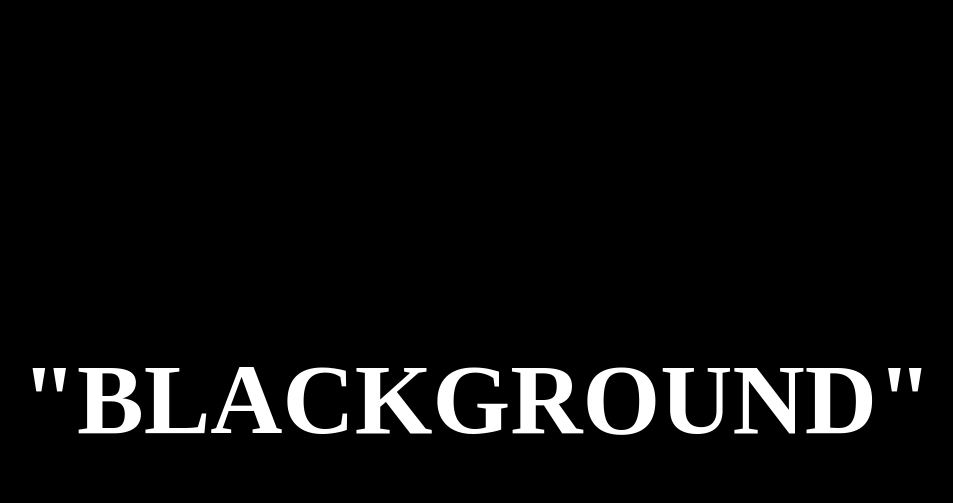
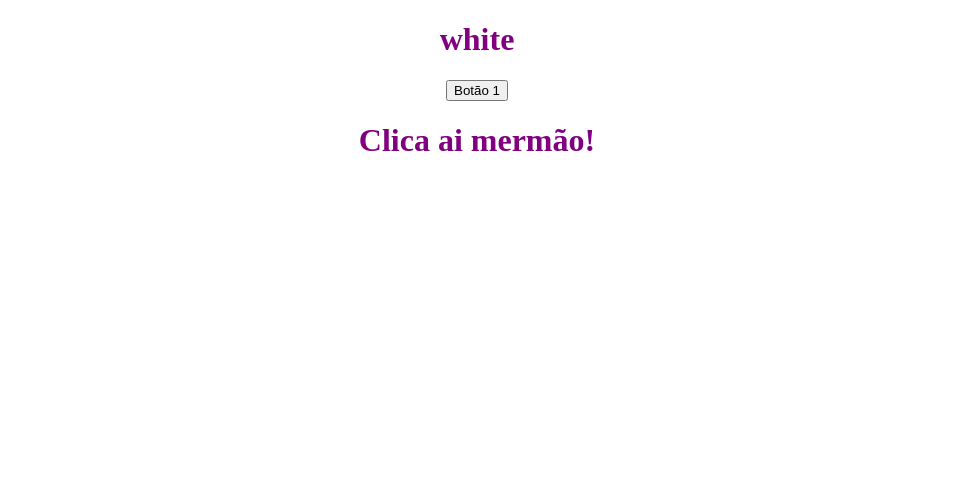
Before and after one commit to ijefin/JS, a website: page Javascript/index.html in a window 1280 px wide. Shown: the whole page, without its empty margins (163-1116 px from the left). Drawn offline with Linux system fonts and the light colour scheme.

Commit message:
chupa essa manga ae porra

```diff
--- /dev/null
+++ b/Javascript/ensinandoODaniel.js
@@ -0,0 +1,26 @@
+var ensinando = document.querySelector("button");
+
+function mostraPenis() {
+  return alert("8===D");
+}
+
+function alteraCorDeFundo() {
+  debugger;
+  const color = "black";
+  document.getElementById("daniel").style.backgroundColor = color;
+  alteraCorDeFonte();
+  document.getElementById("butao1").style.display = "none";
+  document.getElementById("butao2").style.display = "inline-flex";
+}
+
+function alteraCorDeFonte() {
+  const color = "white";
+  document.getElementById("cu").style.color = color;
+}
+
+function reverso() {
+  document.getElementById("daniel").style.backgroundColor = "white";
+  document.getElementById("cu").style.color = "black";
+  document.getElementById("butao1").style.display = "inline-flex";
+  document.getElementById("butao2").style.display = "none";
+}
--- a/Javascript/index.html
+++ b/Javascript/index.html
@@ -6,18 +6,13 @@
     <meta name="viewport" content="width=device-width, initial-scale=1.0" />
     <title>Document</title>
   </head>
-  <body style="background-color: black">
-    <h1
-      style="
-        color: white;
-        line-height: 200px;
-        height: 200px;
-        margin-top: 300px;
-        text-align: center;
-        font-size: 100px;
-      "
-    >
-      "BLACKGROUND"
-    </h1>
-  </body>
+    <body id="daniel" style="background-color: white">
+      <div id="cu" style="color: purple; position: center; text-align: center;">
+        <h1 class="negao">white</h1>
+        <button id="butao1" onclick="alteraCorDeFundo()">Botão 1</button>
+        <button style="display: none;" id="butao2" onclick="reverso()">Botão 2</button>
+        <h1 class="negao" ">Clica ai mermão!</h1>
+      </div>
+      <script src="ensinandoODaniel.js"></script>
+    </body>
 </html>
```
